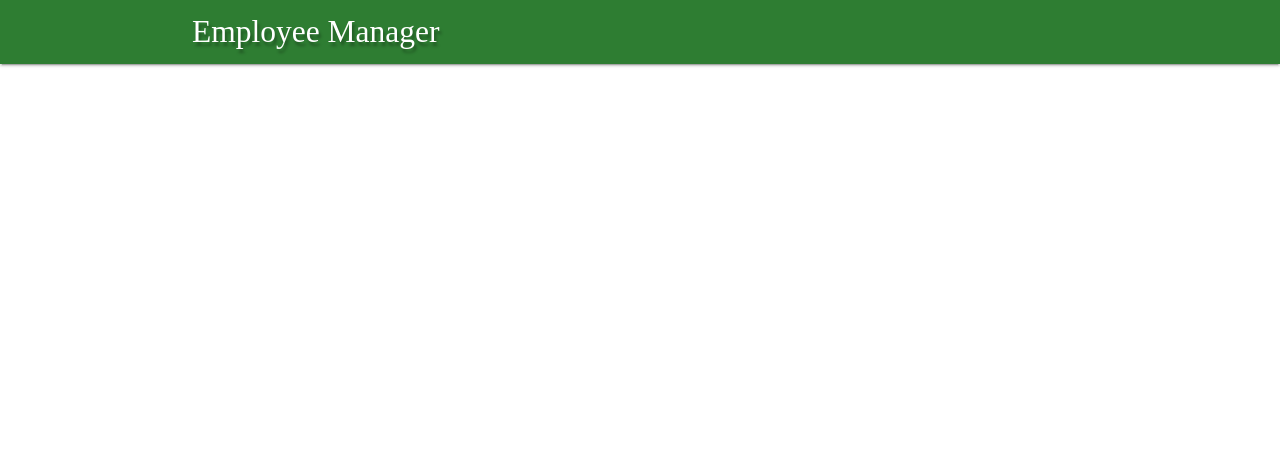
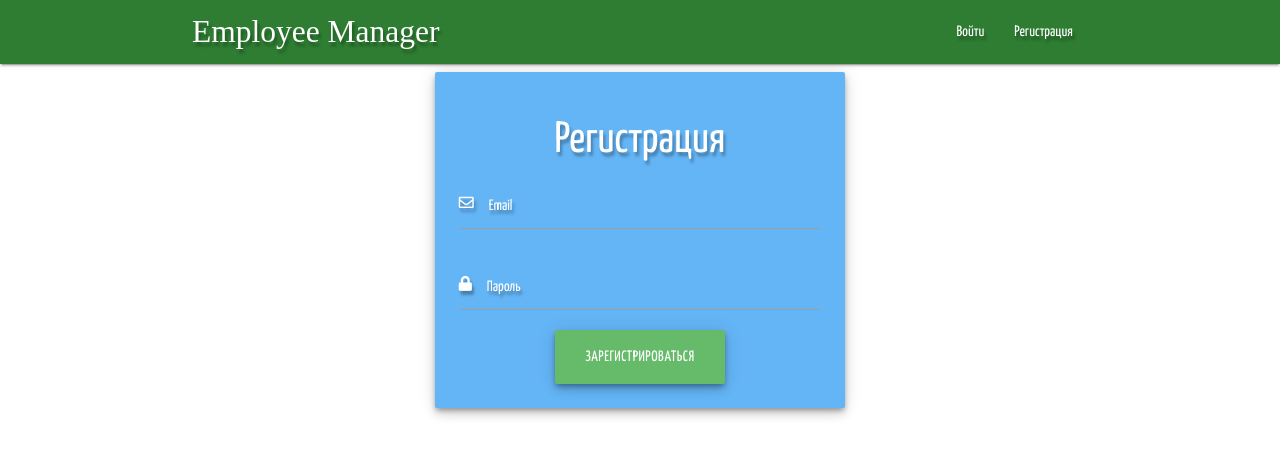
Before and after one commit to Belchenkov/vueFirebase, a Vue app: page /#/register in a window 1280 px wide. Before the commit this address led to /#/edit/1. Shown: the top 456 px of the page. Built offline with nearby package versions, Linux system fonts and the light colour scheme; no server answers; the database is empty; a web font is replaced by a local one.

Commit message:
Add Authentication

```diff
--- a/index.html
+++ b/index.html
@@ -19,6 +19,6 @@
     <!--Import jQuery before materialize.js-->
     <script type="text/javascript" src="https://code.jquery.com/jquery-3.2.1.min.js"></script>
     <!-- Compiled and minified JavaScript -->
-    <script src="https://cdnjs.cloudflare.com/ajax/libs/materialize/0.100.2/js/materialize.min.js"></script>
+    <script src="https://cdnjs.cloudflare.com/ajax/libs/materialize/1.0.0-rc.2/js/materialize.min.js"></script>
   </body>
 </html>
--- a/src/App.vue
+++ b/src/App.vue
@@ -24,4 +24,8 @@
       font-family: 'Yanone Kaffeesatz', sans-serif;
       font-size: 130%;
     }
+
+    input {
+      font-size: 110%!important;
+    }
 </style>
--- a/src/components/EditEmployee.vue
+++ b/src/components/EditEmployee.vue
@@ -1,18 +1,5 @@
 <template>
   <div id="edit-employee">
-    <!-- Spinner -->
-    <div class="preloader-wrapper big" id="spinner" :class="{active: false}">
-      <div class="spinner-layer spinner-green-only">
-        <div class="circle-clipper left">
-          <div class="circle"></div>
-        </div><div class="gap-patch">
-          <div class="circle"></div>
-        </div><div class="circle-clipper right">
-          <div class="circle"></div>
-        </div>
-      </div>
-    </div>
-
     <h3>
       <i class="fa fa-user-edit left"></i>Редактировать сотрудника
     </h3>
--- /dev/null
+++ b/src/components/Login.vue
@@ -0,0 +1,67 @@
+<template>
+  <div>
+    <div class="container">
+    <div class="row">
+      <div class="col s12 m8 offset-m2">
+        <div class="login card-panel blue-grey darken-2 white-text center z-depth-3">
+          <h3>Войти</h3>
+          <form action="index.html">
+            <div class="input-field">
+              <input type="email" id="email" v-model="email">
+              <label class="white-text" for="email">
+                <i class="far fa-envelope left"></i>
+                Email
+                </label>
+            </div>
+            <div class="input-field">
+              <input type="password" id="password" v-model="password">
+              <label class="white-text" for="password">
+                <i class="fas fa-lock left"></i>Пароль
+              </label>
+            </div>
+            <button
+              @click.prevent="login"
+              class="btn btn-large z-depth-3 btn-extended blue lighten-1 white-text"
+             >Войти</button>
+          </form>
+        </div>
+      </div>
+    </div>
+  </div>
+  </div>
+</template>
+
+<script>
+import firebase from 'firebase';
+export default {
+  name: 'login',
+  data () {
+    return {
+      email: '',
+      password: ''
+    };
+  },
+  methods: {
+    login () {
+      firebase
+        .auth()
+        .signInWithEmailAndPassword(this.email, this.password)
+        .then(
+          user => {
+            M.toast({html: `Вы вошли по именем ${user.email}`});
+            this.$router.go({ path: this.$router.path });
+          },
+          err => {
+            alert(err.message);
+          }
+        );
+    }
+  }
+};
+</script>
+
+<style>
+  .login {
+    text-shadow: 2px 4px 3px rgba(0,0,0,0.3);
+  }
+</style>
--- a/src/components/Navbar.vue
+++ b/src/components/Navbar.vue
@@ -5,10 +5,60 @@
         <router-link to="/" class="brand-logo">
           <span class="logo">Employee Manager</span>
         </router-link>
+        <ul class="right">
+          <li v-if="isLoggedIn">
+            <span class="email white-text">{{ currentUser }}</span>
+          </li>
+          <li v-if="isLoggedIn">
+            <router-link to="/">Главная</router-link>
+          </li>
+          <li v-if="!isLoggedIn">
+            <router-link to="/login">Войти</router-link>
+          </li>
+          <li v-if="!isLoggedIn">
+            <router-link to="/register">Регистрация</router-link>
+          </li>
+          <li @click="logout" v-if="isLoggedIn">
+            <div class="btn blue-grey darken-2">
+              Выйти
+            </div>
+          </li>
+        </ul>
       </div>
     </div>
   </nav>
 </template>
+
+<script>
+  import firebase from 'firebase';
+
+  export default {
+    name: 'navbar',
+    data () {
+      return {
+        isLoggedIn: false,
+        currentUser: false
+      }
+    },
+    created() {
+      if (firebase.auth().currentUser) {
+        this.isLoggedIn = true;
+        this.currentUser = firebase.auth().currentUser.email;
+      }
+    },
+    methods: {
+      logout () {
+        firebase
+        .auth()
+        .signOut()
+          .then(() => {
+            this.$router.go({ path: this.$router.path });
+          })
+      }
+    }
+  }
+</script>
+
 
 <style>
   @import url('https://fonts.googleapis.com/css?family=Galada');
@@ -17,4 +67,15 @@
     font-family: 'Galada', cursive;
     text-shadow: 2px 4px 3px rgba(0,0,0,0.3);
   }
+
+  ul.right {
+      box-shadow: none;
+    }
+
+  ul.right li {
+    box-shadow: none;
+    text-shadow: 2px 4px 3px rgba(0,0,0,0.3);
+
+  }
+
 </style>
--- /dev/null
+++ b/src/components/Register.vue
@@ -0,0 +1,65 @@
+<template>
+  <div>
+    <div class="container">
+    <div class="row">
+      <div class="col s12 m8 offset-m2">
+        <div class="login card-panel blue lighten-2 white-text center z-depth-3">
+          <h3>Регистрация</h3>
+          <form action="index.html">
+            <div class="input-field">
+              <input type="email" id="email" v-model="email">
+              <label class="white-text" for="email">
+                <i class="far fa-envelope left"></i>
+                Email
+                </label>
+            </div>
+            <div class="input-field">
+              <input type="password" id="password" v-model="password">
+              <label class="white-text" for="password">
+                <i class="fas fa-lock left"></i>Пароль
+              </label>
+            </div>
+            <button
+              @click.prevent="register"
+              class="btn btn-large z-depth-3 btn-extended green lighten-1 white-text"
+            >Зарегистрироваться</button>
+          </form>
+        </div>
+      </div>
+    </div>
+  </div>
+  </div>
+</template>
+
+<script>
+import firebase from 'firebase';
+export default {
+  name: 'register',
+  data: function() {
+    return {
+      email: '',
+      password: ''
+    };
+  },
+  methods: {
+    register () {
+     firebase.auth().createUserWithEmailAndPassword(this.email, this.password)
+      .then(user => {
+        M.toast({html: `Вы успешно зарегистрировались по именем ${user.email}`});
+        setTimeout(() => {
+          this.$router.go({ path: this.$router.path });
+        }, 3000)
+       })
+       .catch(err => {
+         alert(err.message);
+       });
+    }
+  }
+};
+</script>
+
+<style>
+  .login {
+    text-shadow: 2px 4px 3px rgba(0,0,0,0.3);
+  }
+</style>
--- a/src/main.js
+++ b/src/main.js
@@ -3,13 +3,21 @@
 import Vue from 'vue'
 import App from './App'
 import router from './router'
+import firebase from 'firebase';
+import './components/firebaseInit';
 
 Vue.config.productionTip = false
 
-/* eslint-disable no-new */
-new Vue({
-  el: '#app',
-  router,
-  template: '<App/>',
-  components: { App }
+let app;
+
+firebase.auth().onAuthStateChanged(user => {
+  if (!app) {
+    /* eslint-disable no-new */
+    app = new Vue({
+      el: '#app',
+      router,
+      template: '<App/>',
+      components: { App }
+    });
+  }
 })
--- a/src/router/index.js
+++ b/src/router/index.js
@@ -4,30 +4,100 @@
 import NewEmployee from '@/components/NewEmployee'
 import EditEmployee from '@/components/EditEmployee'
 import ViewEmployee from '@/components/ViewEmployee'
+import Login from '@/components/Login'
+import Register from '@/components/Register'
+import firebase from 'firebase'
 
 Vue.use(Router)
 
-export default new Router({
+let router = new Router({
   routes: [
     {
       path: '/',
       name: 'dashboard',
-      component: Dashboard
+      component: Dashboard,
+      meta: {
+        requiresAuth: true
+      }
+    },
+    {
+      path: '/login',
+      name: 'login',
+      component: Login,
+      meta: {
+        requiresGuest: true
+      }
+    },
+    {
+      path: '/register',
+      name: 'register',
+      component: Register,
+      meta: {
+        requiresGuest: true
+      }
     },
     {
       path: '/new',
       name: 'new-employee',
-      component: NewEmployee
+      component: NewEmployee,
+      meta: {
+        requiresAuth: true
+      }
     },
     {
       path: '/:employee_id',
       name: 'view-employee',
-      component: ViewEmployee
+      component: ViewEmployee,
+      meta: {
+        requiresAuth: true
+      }
     },
     {
       path: '/edit/:employee_id',
       name: 'edit-employee',
-      component: EditEmployee
+      component: EditEmployee,
+      meta: {
+        requiresAuth: true
+      }
     },
   ]
 })
+
+// Nav Guard
+router.beforeEach((to, from, next) => {
+  // Check for requiresAuth guard
+  if (to.matched.some(record => record.meta.requiresAuth)) {
+    // Check if NO logged user
+    if (!firebase.auth().currentUser) {
+      // Go to login
+      next({
+        path: '/login',
+        query: {
+          redirect: to.fullPath
+        }
+      });
+    } else {
+      // Proceed to route
+      next();
+    }
+  } else if (to.matched.some(record => record.meta.requiresGuest)) {
+    // Check if NO logged user
+    if (firebase.auth().currentUser) {
+      // Go to login
+      next({
+        path: '/',
+        query: {
+          redirect: to.fullPath
+        }
+      });
+    } else {
+      // Proceed to route
+      next();
+    }
+  } else {
+    // Proceed to route
+    next();
+  }
+});
+
+export default router;
```
